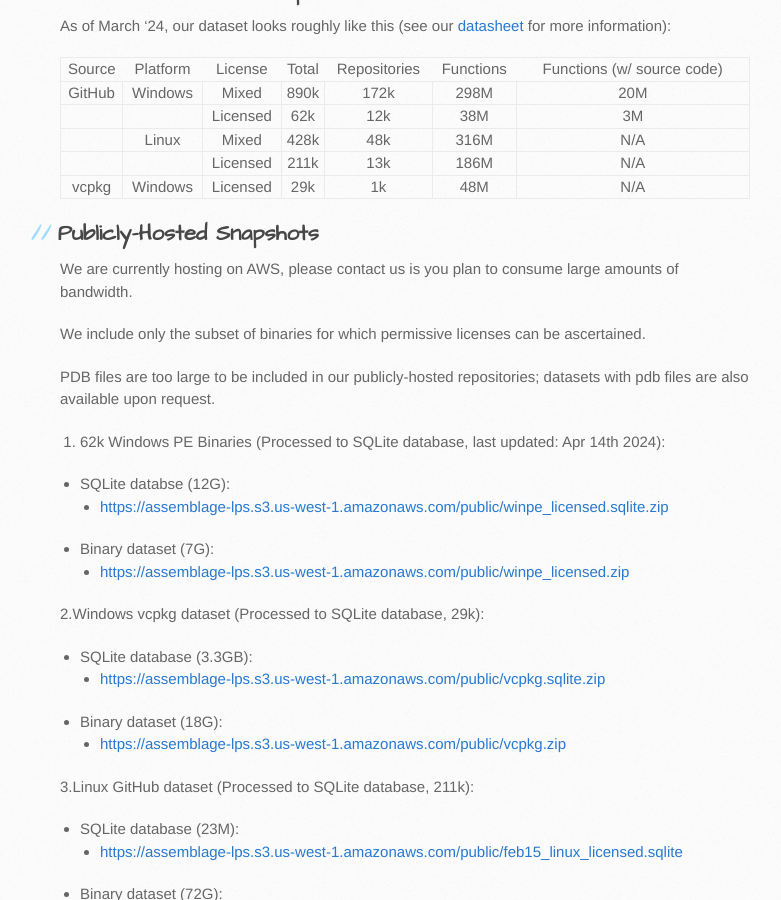
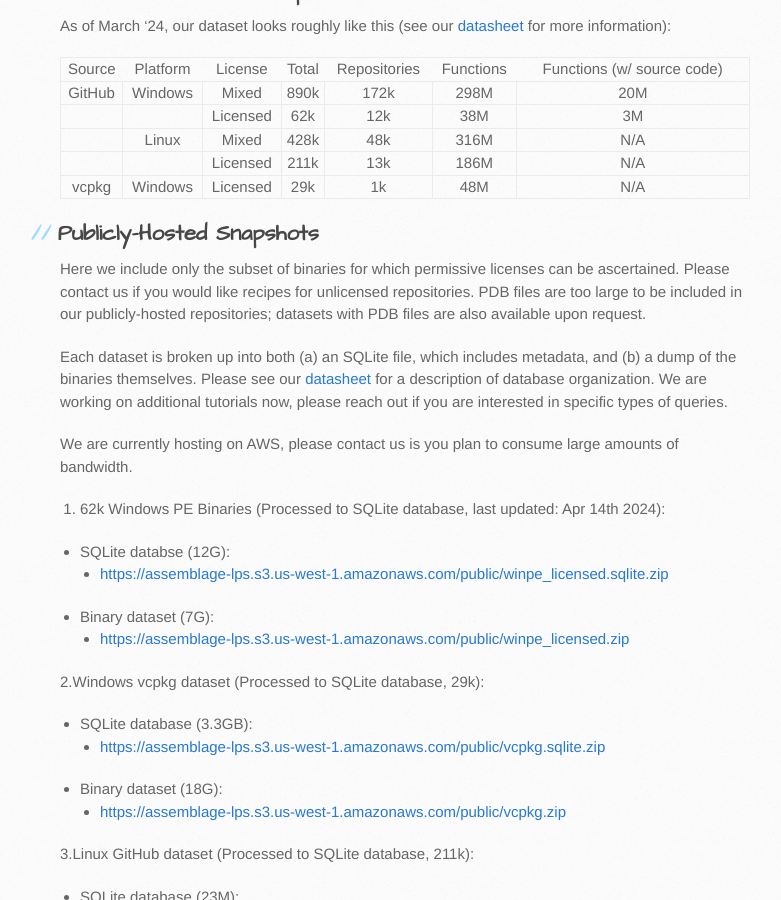
Before and after one commit to Assemblage-Dataset/assemblage-dataset.github.io, a Jekyll site: the page built from index.md, in a window 1280 px wide and 900 px high, scrolled down 756 px. Shown: the whole window, without its empty margins (110-891 px from the left). Built offline with Jekyll 4.4.1, drawn with Linux system fonts in a browser that asks for light colours.

```diff
--- a/_layouts/default.html
+++ b/_layouts/default.html
@@ -20,6 +20,7 @@
     <header>
       <div class="inner">
         <a href="{{ '/' | absolute_url }}">
+<img src="/assets/images/logo.jpeg" style="width: 150px; float: right;"/>
           <h1>{{ site.title | default: site.github.repository_name }}</h1>
         </a>
         <h2>{{ site.description | default: site.github.project_tagline }}</h2>
--- a/index.md
+++ b/index.md
@@ -1,6 +1,7 @@
 ---
 layout: default
 ---
+
 
 Assemblage is both a dataset (of x86-64 ELF and Windows PE
 executables) and a cloud-based distributed system for building large,
@@ -29,13 +30,20 @@ As of March '24, our dataset looks roughly like this (see our [datasheet](/asset
 
 ## Publicly-Hosted Snapshots
 
+Here we include only the subset of binaries for which permissive
+licenses can be ascertained. Please contact us if you would like
+recipes for unlicensed repositories. PDB files are too large to be
+included in our publicly-hosted repositories; datasets with PDB files
+are also available upon request.
+
+Each dataset is broken up into both (a) an SQLite file, which includes
+metadata, and (b) a dump of the binaries themselves. Please see our
+[datasheet](/assets/dataset-total.pdf) for a description of database
+organization. We are working on additional tutorials now, please reach
+out if you are interested in specific types of queries.
+
 We are currently hosting on AWS, please contact us is you plan to
 consume large amounts of bandwidth.
-
-We include only the subset of binaries for which permissive licenses can be ascertained.
-
-PDB files are too large to be included in our publicly-hosted
-repositories; datasets with pdb files are also available upon request.
 
 1. 62k Windows PE Binaries (Processed to SQLite database, last updated: Apr 14th 2024):
 
```
